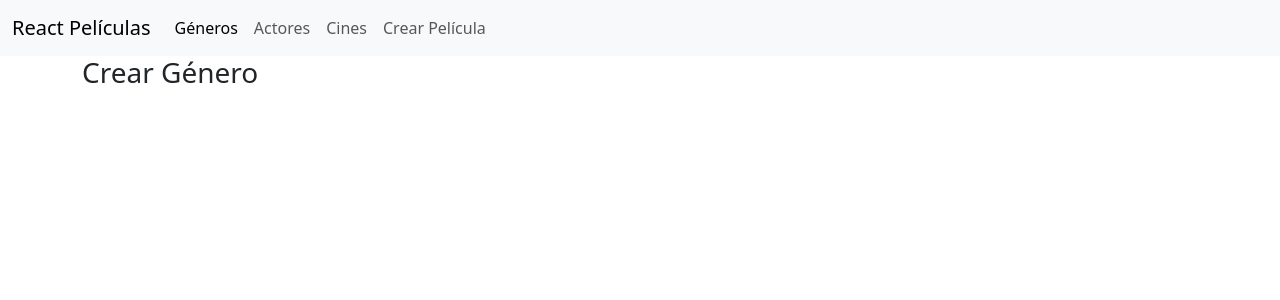
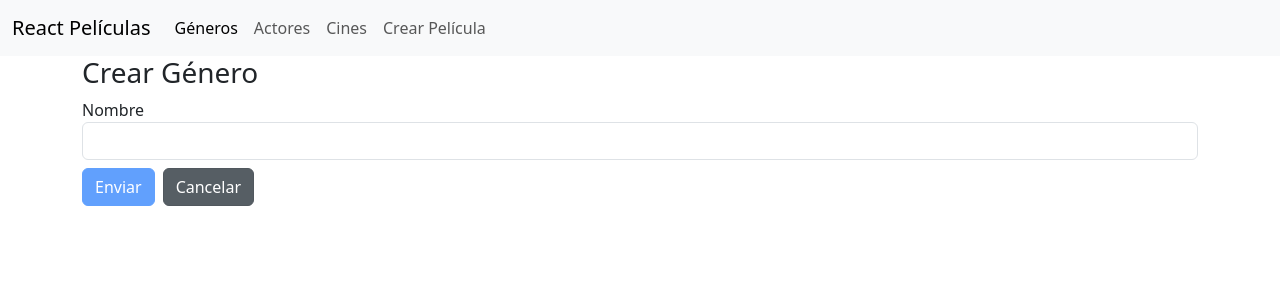
Before and after one commit to Climas96/react-project, a React app: page /generos/crear in a window 1280 px wide. Shown: the top 300 px of the page. Built offline with nearby package versions, Linux system fonts and the light colour scheme; the HTML template or start-up script is replaced by a standard one.

Commit message:
update
actualizamos frontend hasta video 76 terminado

```diff
--- a/package.json
+++ b/package.json
@@ -10,10 +10,13 @@
     "preview": "vite preview"
   },
   "dependencies": {
+    "@hookform/resolvers": "^5.0.1",
     "bootstrap": "^5.3.6",
     "react": "^19.2.0",
     "react-dom": "^19.2.0",
-    "react-router": "^7.5.2"
+    "react-hook-form": "^7.56.1",
+    "react-router": "^7.5.2",
+    "yup": "^1.6.1"
   },
   "devDependencies": {
     "@eslint/js": "^9.39.1",
--- a/src/AppRoutes.tsx
+++ b/src/AppRoutes.tsx
@@ -11,6 +11,7 @@
 import { EditarCine } from './features/cines/components/EditarCine';
 import { CrearPelicula } from './features/peliculas/components/CrearPelicula';
 import { EditarPelicula } from './features/peliculas/components/EditarPelicula';
+import RutaNoEncontrada from './components/RutaNoEncontrada';
 
 export const AppRoutes = () => {
   return (
@@ -31,6 +32,8 @@
       // routes para peliculas
       <Route path="/peliculas/crear" element={<CrearPelicula />} />
       <Route path="/peliculas/editar/:id" element={<EditarPelicula />} />
+
+      <Route path='*' element={<RutaNoEncontrada/>}/>
     </Routes>
   );
 };
--- a/src/components/Boton.tsx
+++ b/src/components/Boton.tsx
@@ -1,6 +1,8 @@
 export const Boton = (props: BotonProps) => {
   return (
-    <button type="button" className="btn btn-primary" onClick={props.onclick}>
+    <button type={props.type ?? 'button'} className="btn btn-primary" onClick={props.onclick}
+    disabled= {props.disabled ?? false}
+    >
       {props.children}
     </button>
   );
@@ -8,5 +10,7 @@
 
 interface BotonProps {
   children: React.ReactNode;
-  onclick(): void;
+  onclick?(): void;
+  type?: 'button' | 'submit'  | 'reset',
+  disabled?: boolean
 }
--- /dev/null
+++ b/src/components/RutaNoEncontrada.tsx
@@ -0,0 +1,14 @@
+import { useEffect } from "react"
+import { Navigate, useLocation } from "react-router"
+
+const RutaNoEncontrada = () => {
+    const location = useLocation();
+    useEffect(()=>{
+        console.log(`ruta no encontrada ${location.pathname}`)
+    },[location])
+  return (
+    <Navigate to="/"/>
+  )
+}
+
+export default RutaNoEncontrada
--- a/src/features/generos/components/CrearGenero.tsx
+++ b/src/features/generos/components/CrearGenero.tsx
@@ -1,3 +1,45 @@
+import { NavLink } from "react-router";
+import { Boton } from "../../../components/Boton";
+import { useForm, type SubmitHandler } from "react-hook-form";
+import * as yup from 'yup';
+import { yupResolver } from "@hookform/resolvers/yup";
 export const CrearGenero = () => {
-  return <h3>Crear Género</h3>;
+  const {register,
+    handleSubmit,
+  formState:{errors, isValid}
+} = useForm<FormType>({
+    resolver: yupResolver(reglasDeValidacion),
+    mode: 'onChange'
+  });
+
+  const onSubmit: SubmitHandler<FormType> = (data) => console.log(data);
+  return(
+
+  <>
+  <h3>Crear Género</h3>
+  <form onSubmit={handleSubmit(onSubmit)}>
+    <div className="form-group">
+      <label htmlFor="nombre">Nombre</label>
+      <input autoComplete="off" className="form-control" {...register("nombre")}/>
+      {errors.nombre && <p className="error">{errors.nombre.message}</p>}
+    </div>
+    <div className="mt-2">
+      <Boton type="submit" disabled={!isValid}>Enviar</Boton>
+      <NavLink to="/generos" className="btn btn-secondary ms-2">Cancelar</NavLink>
+    </div>
+  </form>
+  </>
+
+  )
+
+
 };
+
+
+interface FormType {
+  nombre: string;
+}
+
+const reglasDeValidacion = yup.object({
+  nombre: yup.string().required('el nombre es requerido')
+})
--- a/src/index.css
+++ b/src/index.css
@@ -1,7 +1,3 @@
-.rojo{
+.error {
   color: red;
 }
-
-h4 {
-  color: green;
-}
--- a/src/main.tsx
+++ b/src/main.tsx
@@ -1,6 +1,7 @@
 import { StrictMode } from 'react';
 import { createRoot } from 'react-dom/client';
 import App from './App.tsx';
+import './index.css'
 import '../node_modules/bootstrap/dist/css/bootstrap.css';
 
 import 'bootstrap/dist/css/bootstrap.min.css';
```
Also changed, not shown: 1 other file (tests, documents, lock files or other folders).
